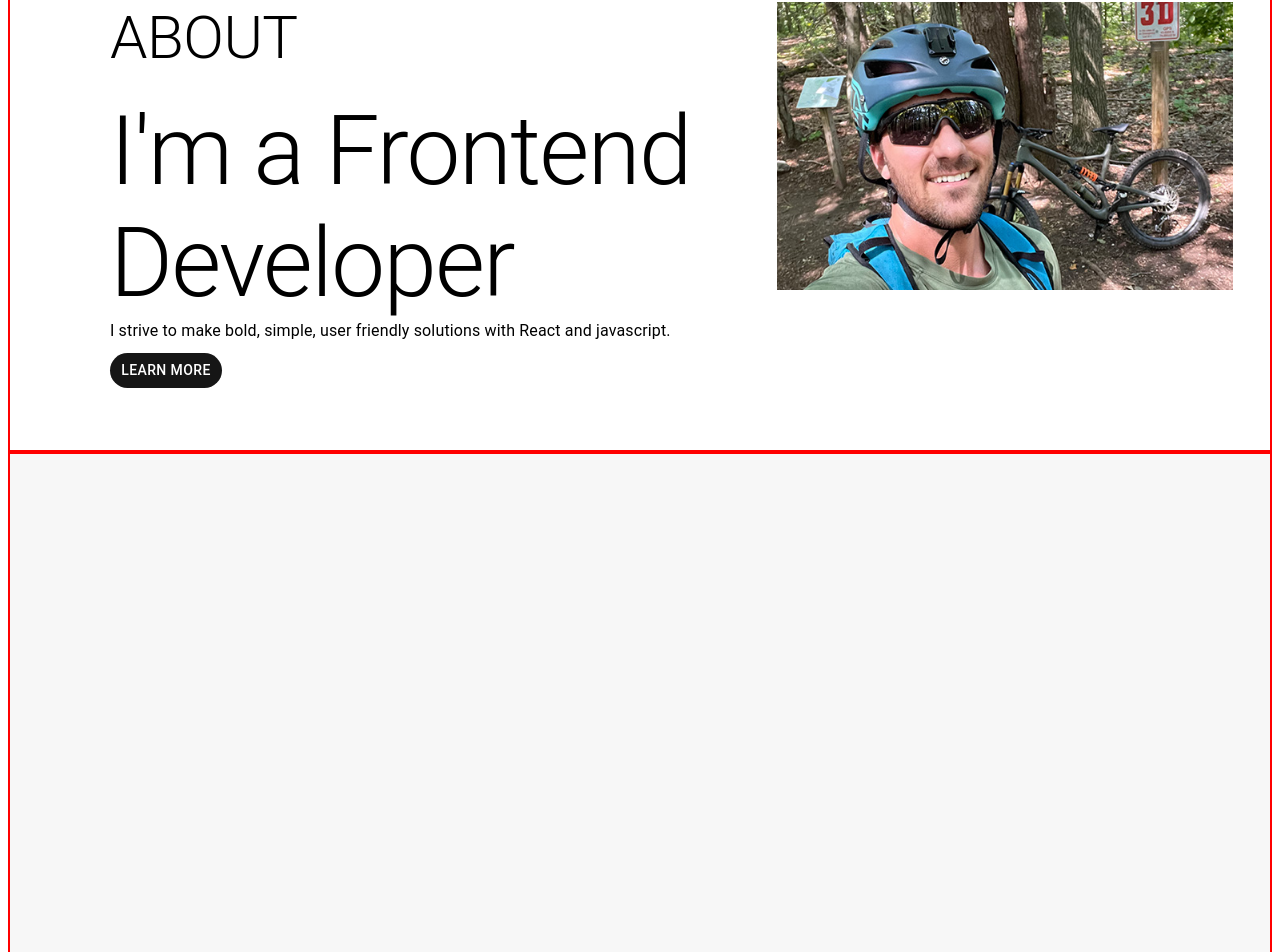
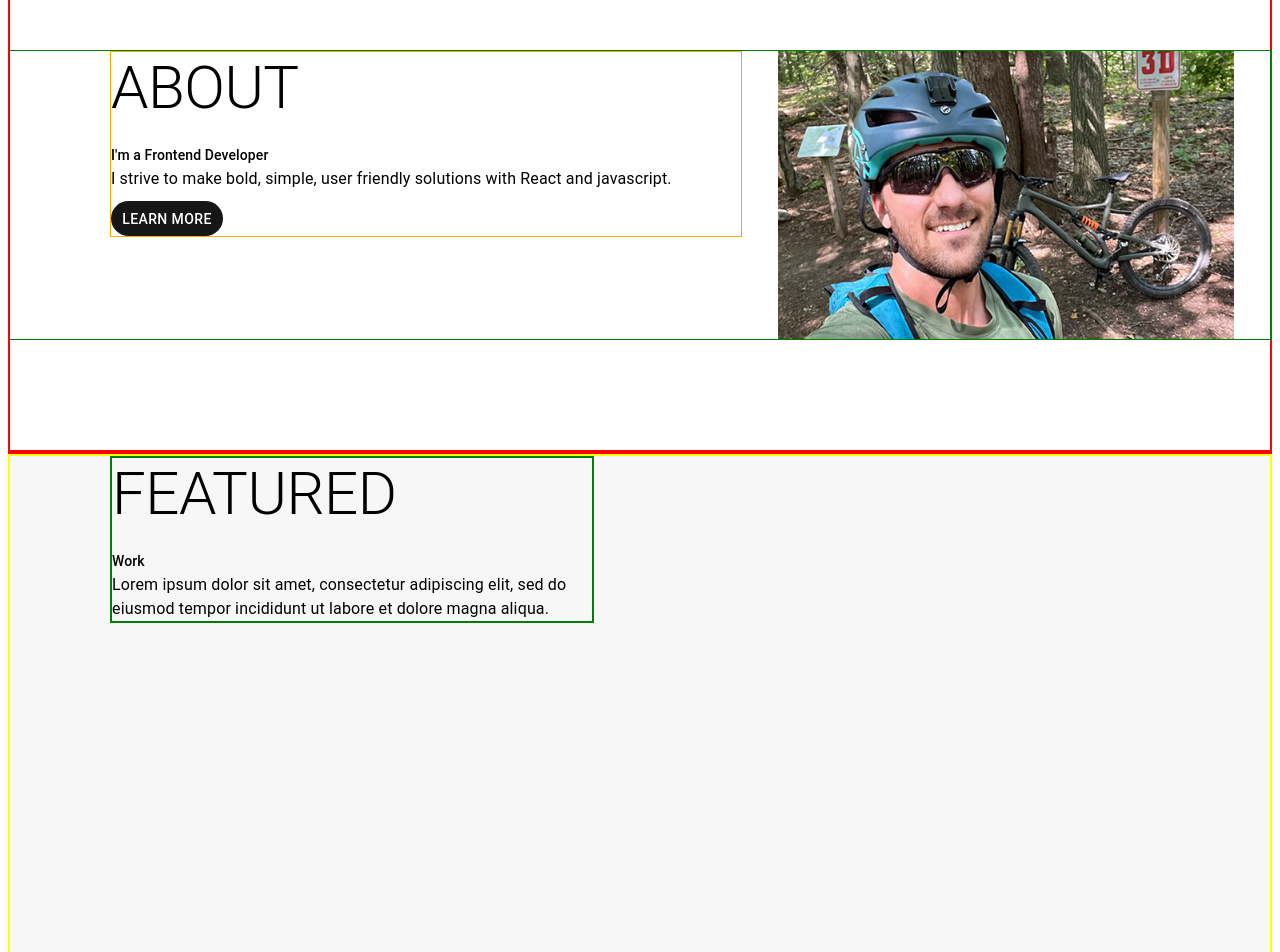
Before and after one commit to bryan-emerson/pfportfolio, a Next.js app: page / in a window 1280 px wide. Shown: the part 1015-1967 px from the top of the page. Built offline with nearby package versions, Linux system fonts and the light colour scheme.

Commit message:
work component bild out in progress

```diff
--- a/components/about.js
+++ b/components/about.js
@@ -15,7 +15,7 @@ function About() {
               <Typography variant="h2" gutterBottom className={styles.h2}>
                 ABOUT
               </Typography>
-              <Typography variant="h1" className={styles.title}>I&apos;m a Frontend Developer</Typography>
+              <Typography variant="subtitle2" className={styles.subtitle}>I&apos;m a Frontend Developer</Typography>
               <Typography variant="body1" className={styles.body}>I strive to make bold, simple, user friendly solutions with React and javascript. </Typography>
               <div className={styles.label}>
                 <Typography variant="button" className={styles.ctaText}>LEARN MORE</Typography>
--- a/components/work.js
+++ b/components/work.js
@@ -1,3 +1,5 @@
+import Typography from '@mui/material/Typography';
+
 import styles from '@/styles/work.module.css'
 
 
@@ -7,7 +9,17 @@ function Work() {
     <>
       <div className={styles.work}>
         <div className={styles.wrap}>
-
+          <div className={styles.title}>
+            <Typography variant="h2" gutterBottom className={styles.h2}>
+              FEATURED
+            </Typography>
+            <Typography variant="subtitle2" className={styles.subtitle}>
+              Work
+            </Typography>
+            <Typography variant="body1" className={styles.body}>
+              Lorem ipsum dolor sit amet, consectetur adipiscing elit, sed do eiusmod tempor incididunt ut labore et dolore magna aliqua.
+            </Typography>
+          </div>
         </div>
       </div>
     </>
--- a/styles/about.module.css
+++ b/styles/about.module.css
@@ -14,7 +14,7 @@
   display: flex;
   flex-direction: row;
   position: relative;
-  /* border: 1px solid green; */
+  border: 1px solid green;
   height: fit-content;
   width: 100%;
 }
@@ -23,10 +23,10 @@
   display: flex;
   flex-direction: column;
   flex-basis: 50%;
-  /* border: 1px solid orange; */
+  border: 1px solid orange;
   height: fit-content;
   /* width: fit-content; */
-  width: 5rem;
+  /* width: 5rem; */
   margin-left: 100px;
 }
 
@@ -44,6 +44,11 @@
   font-size: 1.5rem;
 }
 
+.subtitle {
+  font-size: 3rem;
+  font-weight: bold;
+}
+
 .label {
   display: flex;
   flex-direction: row;
--- a/styles/work.module.css
+++ b/styles/work.module.css
@@ -7,4 +7,38 @@
   min-height: 510px;
   background-color: #f7f7f7;
   border: 2px solid red;
+  position: relative;
 }
+
+.wrap {
+  display: flex;
+  flex-direction: column;
+  width: 100%;
+  /* height: 100%; */
+  border: 2px solid yellow;
+  position: absolute;
+  top: 0;
+  bottom: 0;
+}
+
+.title {
+  display: flex;
+  flex-direction: row;
+  flex-wrap: wrap;
+  align-items: center;
+  justify-content: flex-start;
+  margin-left: 100px;
+  width: 30rem;
+  border: 2px solid green;
+}
+
+.h2 {
+  font-size: 1.5rem;
+  width: 100%;
+}
+
+.subtitle {
+  font-size: 3rem;
+  font-weight: bold;
+  width: 100%;
+}
```
